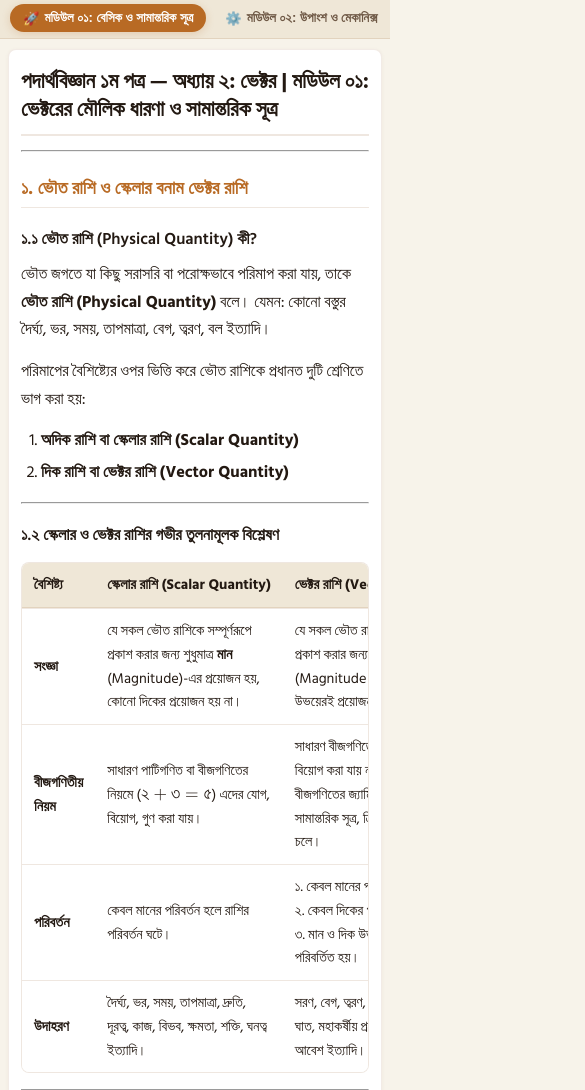
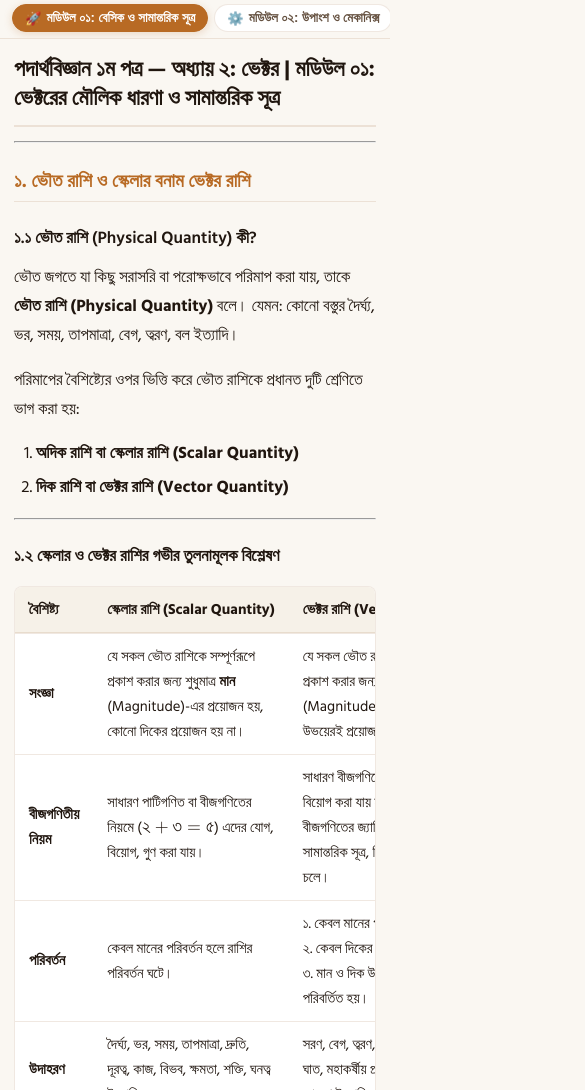
Before and after one commit to sm-shafin-ahmad/vector-notebook, a plain HTML site: page index.html in a window 390 px wide. Shown: the part 55-1145 px from the top of the page, 585 px wide, since content can reach past the window. Drawn offline with nearby package versions, Linux system fonts and the light colour scheme.

Commit message:
Enhance UI: 100% seamless mobile and desktop layout with zero double-scrollbars

```diff
--- a/index.html
+++ b/index.html
@@ -2,7 +2,7 @@
 <html lang="bn" data-theme="light">
 <head>
 <meta charset="UTF-8"/>
-<meta name="viewport" content="width=device-width, initial-scale=1.0, maximum-scale=5.0, user-scalable=yes"/>
+<meta name="viewport" content="width=device-width, initial-scale=1.0, maximum-scale=5.0"/>
 <title>ভেক্টর মাস্টারনোট — উচ্চমাধ্যমিক পদার্থবিজ্ঞান ১ম পত্র</title>
 <meta name="description" content="উচ্চমাধ্যমিক পদার্থবিজ্ঞান ১ম পত্রের ২য় অধ্যায়: ভেক্টরের সম্পূর্ণ ৩টি মডিউলের বিস্তারিত নোট, প্রতিপাদন, গাণিতিক সমস্যা ও সিমুলেটর।"/>
 
@@ -30,32 +30,28 @@
   --radius-sm: 8px;
   --radius-md: 12px;
   --radius-lg: 16px;
-  --radius-xl: 20px;
 
   --transition: all 0.2s cubic-bezier(0.16, 1, 0.3, 1);
 }
 
-/* ── LIGHT THEME: LUXURY CREME / WARM PARCHMENT ── */
+/* ── LIGHT THEME: SEAMLESS LUXURY CREME ── */
 [data-theme="light"] {
-  --bg-base: #f7f3ea;
-  --bg-surface: #efe7d7;
+  --bg-page: #faf7f2;
+  --bg-header: rgba(250, 247, 242, 0.94);
+  --bg-sidebar: #f4efe6;
   --bg-card: #ffffff;
-  --bg-card-subtle: #fbf9f4;
-  --bg-card-hover: #fcfbfa;
+  --bg-subtle: #f6f1e8;
   --bg-input: #ffffff;
-  --bg-header: rgba(247, 243, 234, 0.96);
-  --bg-sidebar: #f3ecde;
-
-  --text-main: #231912;
-  --text-muted: #6e5845;
-  --text-dim: #947d69;
-
-  --border-subtle: rgba(146, 95, 48, 0.15);
-  --border-card: rgba(146, 95, 48, 0.12);
+
+  --text-main: #20160f;
+  --text-muted: #655140;
+  --text-dim: #937d6a;
+
+  --border-subtle: rgba(146, 95, 48, 0.14);
   --border-focus: #b86a24;
 
   --accent-primary: #b86a24;
-  --accent-hover: #9c5516;
+  --accent-hover: #98541c;
   --accent-light: rgba(184, 106, 36, 0.12);
   --accent-glow: rgba(184, 106, 36, 0.22);
 
@@ -63,31 +59,27 @@
   --accent-amber: #d97706;
   --accent-ruby: #be123c;
 
-  --code-bg: #ece3d2;
-  --code-text: #2f2015;
-
-  --shadow-sm: 0 1px 4px rgba(92, 57, 24, 0.05);
-  --shadow-md: 0 4px 14px rgba(92, 57, 24, 0.08);
-  --shadow-lg: 0 10px 28px rgba(92, 57, 24, 0.12);
-}
-
-/* ── DARK THEME: RICH CHOCOLATE BROWN ── */
+  --code-bg: #f0e7d8;
+  --code-text: #2c1e14;
+
+  --shadow-sm: 0 1px 3px rgba(92, 57, 24, 0.05);
+  --shadow-md: 0 4px 12px rgba(92, 57, 24, 0.08);
+}
+
+/* ── DARK THEME: SEAMLESS RICH CHOCOLATE BROWN ── */
 [data-theme="dark"] {
-  --bg-base: #140d0a;
-  --bg-surface: #1d140f;
-  --bg-card: #221812;
-  --bg-card-subtle: #1b120d;
-  --bg-card-hover: #291d17;
-  --bg-input: #1a110d;
-  --bg-header: rgba(20, 13, 10, 0.96);
-  --bg-sidebar: #19100c;
-
-  --text-main: #f8efe6;
-  --text-muted: #c3ada2;
-  --text-dim: #8e776d;
+  --bg-page: #150d09;
+  --bg-header: rgba(21, 13, 9, 0.94);
+  --bg-sidebar: #1c120c;
+  --bg-card: #201611;
+  --bg-subtle: #1a110c;
+  --bg-input: #170f0a;
+
+  --text-main: #f7eee5;
+  --text-muted: #c2ada1;
+  --text-dim: #8d776c;
 
   --border-subtle: rgba(226, 155, 82, 0.15);
-  --border-card: rgba(226, 155, 82, 0.16);
   --border-focus: #e29b52;
 
   --accent-primary: #e29b52;
@@ -99,15 +91,14 @@
   --accent-amber: #fbbf24;
   --accent-ruby: #f87171;
 
-  --code-bg: #18100c;
+  --code-bg: #18100b;
   --code-text: #fbeee3;
 
-  --shadow-sm: 0 1px 4px rgba(0, 0, 0, 0.3);
-  --shadow-md: 0 4px 14px rgba(0, 0, 0, 0.45);
-  --shadow-lg: 0 10px 28px rgba(0, 0, 0, 0.6);
-}
-
-/* ── GLOBAL RESET & MOBILE OVERFLOW PREVENT ── */
+  --shadow-sm: 0 1px 3px rgba(0, 0, 0, 0.3);
+  --shadow-md: 0 4px 12px rgba(0, 0, 0, 0.45);
+}
+
+/* ── GLOBAL RESET ── */
 *, *::before, *::after {
   box-sizing: border-box;
   margin: 0;
@@ -123,11 +114,11 @@ html {
 }
 
 body {
-  background-color: var(--bg-base);
+  background-color: var(--bg-page);
   color: var(--text-main);
   font-family: var(--font-bangla);
-  line-height: 1.65;
-  transition: background-color 0.22s ease, color 0.22s ease;
+  line-height: 1.7;
+  transition: background-color 0.2s ease, color 0.2s ease;
   min-height: 100vh;
   width: 100%;
   max-width: 100%;
@@ -135,11 +126,6 @@ body {
   display: flex;
   flex-direction: column;
 }
-
-/* Scrollbars */
-::-webkit-scrollbar { width: 6px; height: 6px; }
-::-webkit-scrollbar-track { background: transparent; }
-::-webkit-scrollbar-thumb { background: var(--border-subtle); border-radius: 99px; }
 
 /* Progress bar */
 #reading-progress {
@@ -153,26 +139,26 @@ body {
   transition: width 0.1s linear;
 }
 
-/* ── HEADER ── */
+/* ── STICKY HEADER ── */
 .site-header {
   position: sticky;
   top: 0;
   z-index: 900;
   background: var(--bg-header);
-  backdrop-filter: blur(12px);
-  -webkit-backdrop-filter: blur(12px);
+  backdrop-filter: blur(16px);
+  -webkit-backdrop-filter: blur(16px);
   border-bottom: 1px solid var(--border-subtle);
-  padding: 8px 14px;
+  padding: 8px 16px;
   width: 100%;
 }
 
 .header-container {
-  max-width: 1280px;
+  max-width: 1200px;
   margin: 0 auto;
   display: flex;
   align-items: center;
   justify-content: space-between;
-  gap: 10px;
+  gap: 12px;
   width: 100%;
 }
 
@@ -190,7 +176,7 @@ body {
   width: 36px;
   height: 36px;
   border-radius: var(--radius-sm);
-  background: linear-gradient(135deg, var(--accent-primary), #9c5516);
+  background: linear-gradient(135deg, var(--accent-primary), #98541c);
   display: flex;
   align-items: center;
   justify-content: center;
@@ -242,8 +228,8 @@ body {
 }
 
 .btn-icon:hover {
-  background: var(--bg-card-hover);
   border-color: var(--accent-primary);
+  transform: translateY(-1px);
 }
 
 /* Search Box */
@@ -257,11 +243,11 @@ body {
   background: var(--bg-card);
   border: 1px solid var(--border-subtle);
   border-radius: 99px;
-  padding: 6px 10px 6px 28px;
+  padding: 5px 10px 5px 28px;
   font-family: var(--font-bangla);
   font-size: 0.82rem;
   color: var(--text-main);
-  width: 130px;
+  width: 120px;
   transition: var(--transition);
 }
 
@@ -269,7 +255,7 @@ body {
   outline: none;
   border-color: var(--accent-primary);
   box-shadow: 0 0 0 2px var(--accent-glow);
-  width: 170px;
+  width: 160px;
 }
 
 .search-icon {
@@ -280,14 +266,14 @@ body {
   pointer-events: none;
 }
 
-/* ── NAVIGATION TABS ── */
+/* ── NAVIGATION PILL TABS ── */
 .nav-tabs-bar {
-  background: var(--bg-surface);
+  background: var(--bg-page);
   border-bottom: 1px solid var(--border-subtle);
   position: sticky;
   top: 52px;
   z-index: 850;
-  padding: 6px 10px;
+  padding: 6px 12px;
   width: 100%;
   overflow-x: auto;
   -webkit-overflow-scrolling: touch;
@@ -303,7 +289,7 @@ body {
   align-items: center;
   gap: 6px;
   width: max-content;
-  max-width: 1280px;
+  max-width: 1200px;
   margin: 0 auto;
 }
 
@@ -313,8 +299,8 @@ body {
   font-size: 0.82rem;
   font-weight: 600;
   color: var(--text-muted);
-  background: transparent;
-  border: 1px solid transparent;
+  background: var(--bg-card);
+  border: 1px solid var(--border-subtle);
   cursor: pointer;
   transition: var(--transition);
   display: flex;
@@ -326,32 +312,33 @@ body {
 
 .nav-tab:hover {
   color: var(--text-main);
-  background: var(--accent-light);
+  border-color: var(--accent-primary);
 }
 
 .nav-tab.active {
   background: var(--accent-primary);
   color: #ffffff;
+  border-color: var(--accent-primary);
   box-shadow: 0 2px 8px var(--accent-glow);
 }
 
 /* ── MAIN APP LAYOUT (DESKTOP) ── */
 .app-layout {
-  max-width: 1280px;
+  max-width: 1200px;
   margin: 0 auto;
   width: 100%;
   display: grid;
-  grid-template-columns: 260px 1fr;
-  gap: 20px;
-  padding: 20px 14px 70px 14px;
+  grid-template-columns: 240px 1fr;
+  gap: 32px;
+  padding: 24px 20px 80px 20px;
   flex: 1;
 }
 
-/* ── SIDEBAR (DESKTOP ONLY) ── */
+/* ── SIDEBAR (DESKTOP) ── */
 .sidebar {
   position: sticky;
-  top: 104px;
-  height: calc(100vh - 120px);
+  top: 106px;
+  height: calc(100vh - 124px);
   overflow-y: auto;
   background: var(--bg-sidebar);
   border: 1px solid var(--border-subtle);
@@ -360,10 +347,11 @@ body {
   display: flex;
   flex-direction: column;
   gap: 10px;
+  scrollbar-width: thin;
 }
 
 .sidebar-title {
-  font-size: 0.8rem;
+  font-size: 0.78rem;
   font-weight: 700;
   text-transform: uppercase;
   letter-spacing: 0.05em;
@@ -386,7 +374,7 @@ body {
   border-radius: var(--radius-xs);
   color: var(--text-muted);
   text-decoration: none;
-  font-size: 0.84rem;
+  font-size: 0.82rem;
   font-weight: 500;
   transition: var(--transition);
   border-left: 2px solid transparent;
@@ -406,80 +394,73 @@ body {
   font-weight: 700;
 }
 
-/* ── MAIN CONTENT CARD ── */
+/* ── SEAMLESS MAIN CONTENT AREA ── */
 .main-content {
   min-width: 0;
   width: 100%;
-}
-
-.content-card {
-  background: var(--bg-card);
-  border: 1px solid var(--border-card);
-  border-radius: var(--radius-lg);
-  padding: 28px 32px;
-  box-shadow: var(--shadow-sm);
-  width: 100%;
+  max-width: 860px;
 }
 
 /* ── MARKDOWN & MATH TYPOGRAPHY ── */
 .markdown-body {
-  font-size: 1.02rem;
+  font-size: 1.04rem;
   color: var(--text-main);
   word-wrap: break-word;
   overflow-wrap: break-word;
 }
 
 .markdown-body h1 {
-  font-size: 1.65rem;
+  font-size: 1.75rem;
   font-weight: 800;
   color: var(--text-main);
   border-bottom: 2px solid var(--border-subtle);
-  padding-bottom: 10px;
-  margin: 0 0 20px 0;
+  padding-bottom: 12px;
+  margin: 0 0 22px 0;
   letter-spacing: -0.01em;
   line-height: 1.3;
 }
 
 .markdown-body h2 {
-  font-size: 1.32rem;
+  font-size: 1.35rem;
   font-weight: 700;
   color: var(--accent-primary);
-  margin: 32px 0 14px 0;
+  margin: 36px 0 16px 0;
   padding-bottom: 6px;
   border-bottom: 1px solid var(--border-subtle);
   line-height: 1.35;
 }
 
 .markdown-body h3 {
-  font-size: 1.12rem;
+  font-size: 1.15rem;
   font-weight: 600;
   color: var(--text-main);
-  margin: 20px 0 10px 0;
+  margin: 24px 0 12px 0;
   line-height: 1.4;
 }
 
 .markdown-body p {
-  margin-bottom: 14px;
-  line-height: 1.7;
+  margin-bottom: 16px;
+  line-height: 1.75;
 }
 
 .markdown-body ul, .markdown-body ol {
-  margin: 10px 0 16px 20px;
+  margin: 12px 0 18px 22px;
   display: flex;
   flex-direction: column;
   gap: 6px;
 }
 
 .markdown-body li {
-  line-height: 1.6;
+  line-height: 1.65;
 }
 
 .markdown-body blockquote {
-  background: var(--bg-surface);
+  background: var(--bg-card);
+  border: 1px solid var(--border-subtle);
   border-left: 4px solid var(--accent-primary);
-  border-radius: 0 var(--radius-sm) var(--radius-sm) 0;
-  padding: 12px 14px;
-  margin: 16px 0;
+  border-radius: var(--radius-sm);
+  padding: 14px 18px;
+  margin: 18px 0;
   font-style: normal;
   color: var(--text-main);
 }
@@ -494,7 +475,7 @@ body {
   max-width: 100%;
   overflow-x: auto;
   -webkit-overflow-scrolling: touch;
-  margin: 16px 0;
+  margin: 18px 0;
   border: 1px solid var(--border-subtle);
   border-radius: var(--radius-sm);
   background: var(--bg-card);
@@ -503,21 +484,21 @@ body {
 .markdown-body table {
   width: 100%;
   border-collapse: collapse;
-  font-size: 0.9rem;
+  font-size: 0.92rem;
   text-align: left;
 }
 
 .markdown-body th {
-  background: var(--bg-surface);
+  background: var(--bg-subtle);
   color: var(--text-main);
   font-weight: 700;
-  padding: 10px 12px;
+  padding: 10px 14px;
   border-bottom: 2px solid var(--border-subtle);
   white-space: nowrap;
 }
 
 .markdown-body td {
-  padding: 10px 12px;
+  padding: 10px 14px;
   border-bottom: 1px solid var(--border-subtle);
 }
 
@@ -525,25 +506,25 @@ body {
   border-bottom: none;
 }
 
-/* Code & ASCII Diagrams — Mobile Scrollable */
+/* Code & ASCII Diagrams */
 .markdown-body pre {
   background: var(--code-bg);
   border: 1px solid var(--border-subtle);
   border-radius: var(--radius-sm);
-  padding: 12px 14px;
+  padding: 14px 16px;
   overflow-x: auto;
   -webkit-overflow-scrolling: touch;
   font-family: var(--font-mono);
-  font-size: 0.85rem;
+  font-size: 0.88rem;
   line-height: 1.45;
   color: var(--code-text);
-  margin: 14px 0;
+  margin: 16px 0;
   max-width: 100%;
 }
 
 .markdown-body code {
   font-family: var(--font-mono);
-  background: var(--bg-surface);
+  background: var(--bg-subtle);
   padding: 2px 5px;
   border-radius: 4px;
   font-size: 0.88em;
@@ -556,14 +537,14 @@ body {
   color: inherit;
 }
 
-/* KaTeX Math Blocks — Mobile Scrollable */
+/* KaTeX Math Blocks */
 .katex-display {
   overflow-x: auto;
   overflow-y: hidden;
   -webkit-overflow-scrolling: touch;
-  padding: 10px 6px;
-  margin: 14px 0;
-  background: var(--bg-surface);
+  padding: 12px 10px;
+  margin: 16px 0;
+  background: var(--bg-card);
   border-radius: var(--radius-sm);
   border: 1px solid var(--border-subtle);
   max-width: 100%;
@@ -575,25 +556,25 @@ body {
 .simulators-container {
   display: flex;
   flex-direction: column;
-  gap: 20px;
+  gap: 24px;
   width: 100%;
 }
 
 .simulators-grid {
   display: grid;
-  grid-template-columns: repeat(auto-fit, minmax(290px, 1fr));
-  gap: 18px;
+  grid-template-columns: repeat(auto-fit, minmax(300px, 1fr));
+  gap: 20px;
   width: 100%;
 }
 
 .sim-card {
-  background: var(--bg-card-subtle);
+  background: var(--bg-card);
   border: 1px solid var(--border-subtle);
   border-radius: var(--radius-md);
-  padding: 16px;
+  padding: 18px;
   display: flex;
   flex-direction: column;
-  gap: 12px;
+  gap: 14px;
   box-shadow: var(--shadow-sm);
   width: 100%;
 }
@@ -607,7 +588,7 @@ body {
 }
 
 .sim-card-header h3 {
-  font-size: 1.05rem;
+  font-size: 1.08rem;
   font-weight: 700;
   color: var(--text-main);
   line-height: 1.25;
@@ -635,9 +616,9 @@ body {
   background: var(--bg-input);
   border: 1px solid var(--border-subtle);
   border-radius: var(--radius-xs);
-  padding: 7px 10px;
+  padding: 8px 10px;
   font-family: var(--font-en), var(--font-bangla);
-  font-size: 0.88rem;
+  font-size: 0.9rem;
   color: var(--text-main);
   outline: none;
   transition: var(--transition);
@@ -657,7 +638,7 @@ body {
   padding: 10px 14px;
   font-family: var(--font-bangla);
   font-weight: 700;
-  font-size: 0.9rem;
+  font-size: 0.92rem;
   cursor: pointer;
   transition: var(--transition);
   display: flex;
@@ -672,10 +653,10 @@ body {
 }
 
 .sim-results {
-  background: var(--bg-card);
+  background: var(--bg-subtle);
   border: 1px solid var(--border-subtle);
   border-radius: var(--radius-xs);
-  padding: 10px 12px;
+  padding: 12px 14px;
   display: flex;
   flex-direction: column;
   gap: 6px;
@@ -685,8 +666,8 @@ body {
   display: flex;
   align-items: center;
   justify-content: space-between;
-  font-size: 0.84rem;
-  line-height: 1.3;
+  font-size: 0.86rem;
+  line-height: 1.35;
 }
 
 .res-row span.label {
@@ -702,7 +683,7 @@ body {
 .sim-canvas {
   width: 100%;
   height: 140px;
-  background: var(--bg-card);
+  background: var(--bg-subtle);
   border: 1px solid var(--border-subtle);
   border-radius: var(--radius-xs);
   display: block;
@@ -718,7 +699,7 @@ body {
   border: 1px solid var(--border-subtle);
   border-radius: var(--radius-sm);
   padding: 10px 16px;
-  box-shadow: var(--shadow-lg);
+  box-shadow: var(--shadow-md);
   font-weight: 600;
   font-size: 0.85rem;
   display: flex;
@@ -765,12 +746,12 @@ body {
 }
 
 /* ═══════════════════════════════════════════════
-   ── MOBILE RESPONSIVENESS OVERRIDES (< 850px) ──
+   ── MOBILE OVERRIDES (< 850px) ──
    ═══════════════════════════════════════════════ */
 @media (max-width: 850px) {
   .app-layout {
     display: block;
-    padding: 10px 8px 70px 8px;
+    padding: 16px 14px 70px 14px;
     width: 100%;
     max-width: 100%;
   }
@@ -779,30 +760,24 @@ body {
     display: none;
   }
 
-  .content-card {
-    padding: 18px 12px;
-    border-radius: var(--radius-sm);
-    width: 100%;
-  }
-
   .markdown-body h1 {
-    font-size: 1.35rem;
+    font-size: 1.4rem;
     margin-bottom: 14px;
   }
 
   .markdown-body h2 {
-    font-size: 1.15rem;
-    margin: 24px 0 10px 0;
+    font-size: 1.2rem;
+    margin: 26px 0 12px 0;
   }
 
   .markdown-body h3 {
-    font-size: 1.02rem;
+    font-size: 1.05rem;
   }
 
   .search-input {
-    width: 100px;
+    width: 95px;
     font-size: 0.78rem;
-    padding: 5px 8px 5px 24px;
+    padding: 4px 8px 4px 24px;
   }
 
   .search-input:focus {
@@ -815,7 +790,7 @@ body {
 
   .simulators-grid {
     grid-template-columns: 1fr;
-    gap: 14px;
+    gap: 16px;
   }
 }
 
@@ -832,11 +807,6 @@ body {
   }
   .app-layout {
     display: block;
-    padding: 0;
-  }
-  .content-card {
-    border: none;
-    box-shadow: none;
     padding: 0;
   }
 }
@@ -876,7 +846,7 @@ body {
   </div>
 </header>
 
-<!-- ═════════ NAVIGATION TABS ═════════ -->
+<!-- ═════════ NAVIGATION PILL TABS ═════════ -->
 <nav class="nav-tabs-bar">
   <div class="nav-tabs-container">
     <button class="nav-tab active" id="tab-module1" onclick="switchModule('module1')">
@@ -897,26 +867,24 @@ body {
   </div>
 </nav>
 
-<!-- ═════════ MAIN LAYOUT ═════════ -->
+<!-- ═════════ MAIN SEAMLESS LAYOUT ═════════ -->
 <div class="app-layout">
-  <!-- Sticky Table of Contents Sidebar -->
+  <!-- Sticky Table of Contents Sidebar (Desktop) -->
   <aside class="sidebar">
     <div class="sidebar-title">
       <span>সূচিপত্র</span>
-      <span id="toc-count" style="font-size:0.75rem;padding:2px 8px;border-radius:99px;background:var(--bg-surface)">12 টপিক</span>
+      <span id="toc-count" style="font-size:0.75rem;padding:2px 8px;border-radius:99px;background:var(--bg-subtle)">12 টপিক</span>
     </div>
     <ul class="toc-list" id="toc-container">
       <!-- Dynamic TOC Links -->
     </ul>
   </aside>
 
-  <!-- Main Note Content View -->
+  <!-- Main Note Reading Area (Seamless) -->
   <main class="main-content">
-    <article class="content-card">
     <div class="markdown-body" id="rendered-content">
       <!-- Markdown and Math content injected dynamically -->
     </div>
-    </article>
   </main>
 </div>
 
@@ -974,7 +942,7 @@ function adjustFontSize(delta) {
   currentFontSize = Math.min(22, Math.max(14, currentFontSize + delta));
   const el = document.querySelector('.markdown-body');
   if (el) {
-    el.style.fontSize = `${currentFontSize / 16 * 1.02}rem`;
+    el.style.fontSize = `${currentFontSize / 16 * 1.04}rem`;
   }
   showToast(`ফন্ট সাইজ: ${currentFontSize}px`);
 }
@@ -1056,7 +1024,7 @@ function buildTOC(container) {
     li.className = 'toc-item';
     if (h.tagName.toLowerCase() === 'h3') {
       li.style.paddingLeft = '10px';
-      li.style.fontSize = '0.8rem';
+      li.style.fontSize = '0.78rem';
     }
 
     const a = document.createElement('a');
@@ -1108,8 +1076,8 @@ function renderSimulators(container) {
   container.innerHTML = `
     <div class="simulators-container">
       <div>
-        <h1 style="border:none;margin-bottom:4px">🧮 পদার্থবিজ্ঞান সিমুলেটর</h1>
-        <p style="color:var(--text-muted);font-size:0.9rem">মান বসিয়ে সরাসরি হিসাব ও ভেক্টর ডায়াগ্রাম পর্যবেক্ষণ করুন।</p>
+        <h1 style="border:none;margin-bottom:4px">🧮 পদার্থবিজ্ঞান সিমুলেটর ও ক্যালকুলেটর</h1>
+        <p style="color:var(--text-muted);font-size:0.92rem">মান বসিয়ে সরাসরি হিসাব ও লাইভ ভেক্টর ডায়াগ্রাম পর্যবেক্ষণ করুন।</p>
       </div>
 
       <div class="simulators-grid">
```
Lines whose indentation alone changed are shown as unchanged.
